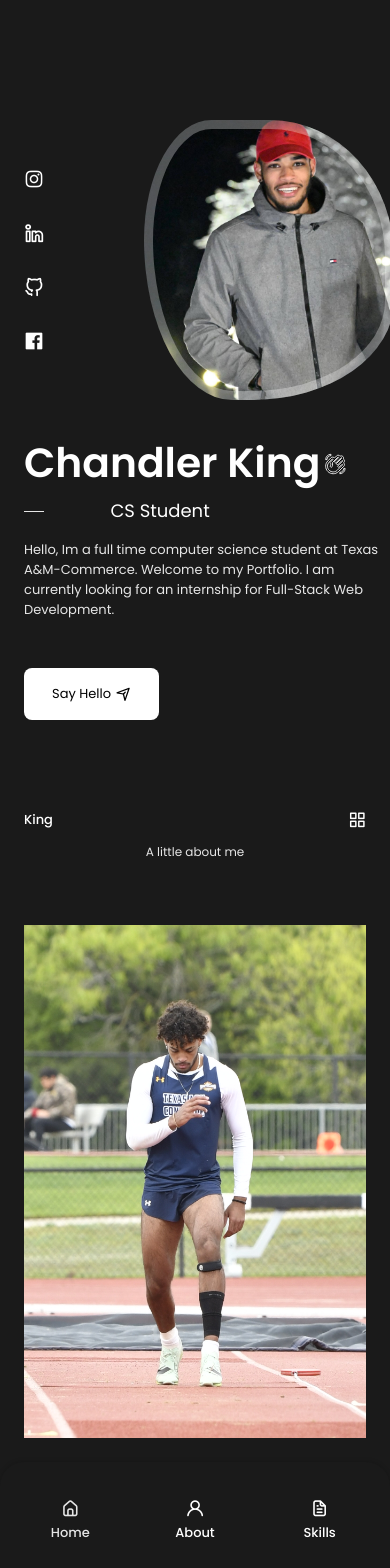
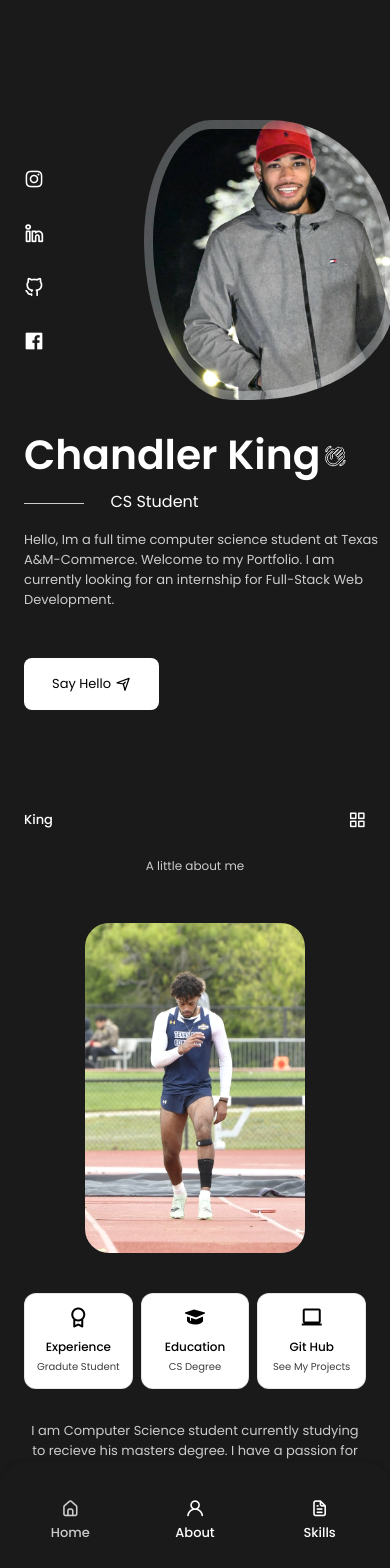
Before and after one commit to kingct19/Portfolio-React, a React (Create React App) app: page / in a window 390 px wide. Shown: the top 1568 px of the page. Built offline with nearby package versions, Linux system fonts and the light colour scheme.

Commit message:
About Me Section Complete

```diff
--- a/src/App.css
+++ b/src/App.css
@@ -9,7 +9,7 @@
   --hue: 0;
   --sat: 0%;
   --title-color: hsl(var(--hue), var(--sat), 100%);
-  --text-color: hsl(var(--hue), var(--sat), 90%);
+  --text-color: hsl(var(--hue), var(--sat), 80%);
   --body-color: hsl(var(--hue), var(--sat), 10%);
   --container-color: #000000;
 
@@ -48,8 +48,8 @@
   --z-modal: 1000;
 
   /*responsive typography*/
-  --big-font-size: 1.25rem;
-  --h1-font-size: 1.125rem;
+  --big-font-size: 2.25rem;
+  --h1-font-size: 2.125rem;
   --h2-font-size: 1rem;
   --h3-font-size: 0.875rem;
   --normal-font-size: 0.813rem;
@@ -127,7 +127,7 @@ html {
   margin-bottom: 4rem;
 }
 
-.section__subtitle,
+.section__title,
 .section__subtitle {
   text-align: center;
 }
@@ -142,7 +142,7 @@ html {
 
 .grid {
   display: grid;
-  gap: 2rem;
+  gap: 1.5rem;
 }
 
 /*buttons*/
--- a/src/components/About/About.jsx
+++ b/src/components/About/About.jsx
@@ -15,8 +15,10 @@ const About = () => {
           <Info />
 
           <p className="about__description">
-            Computer Science student currently studying to recieve his masters
-            degree
+            I am Computer Science student currently studying to recieve his
+            masters degree. I have a passion for learning new things and I am
+            always looking for new challenges. I am currently looking for a job
+            in the field of software development.
           </p>
 
           <a download="" href={CV} className="button button--flex">
@@ -27,7 +29,7 @@ const About = () => {
               id="arrow-circle-up"
             >
               <path
-                fill="#6563FF"
+                fill="var(--container-color)"
                 d="M12.71,8.29a1,1,0,0,0-.33-.21,1,1,0,0,0-.76,0,1,1,0,0,0-.33.21l-3,3a1,1,0,0,0,1.42,1.42L11,11.41V15a1,1,0,0,0,2,0V11.41l1.29,1.3a1,1,0,0,0,1.42,0,1,1,0,0,0,0-1.42ZM12,2A10,10,0,1,0,22,12,10,10,0,0,0,12,2Zm0,18a8,8,0,1,1,8-8A8,8,0,0,1,12,20Z"
               ></path>
             </svg>
--- a/src/components/About/Info.jsx
+++ b/src/components/About/Info.jsx
@@ -1,9 +1,27 @@
 import React from "react";
 
 const Info = () => {
-  <div className="about__info grid">
-    <div className="about__box"></div>
-  </div>;
+  return (
+    <div className="about__info grid">
+      <div className="about__box">
+        <i class="bx bx-award about__icon"></i>
+        <h3 className="about__title">Experience</h3>
+        <span className="about__subtitle">Gradute Student</span>
+      </div>
+
+      <div className="about__box">
+        <i class="bx bxs-graduation about__icon"></i>
+        <h3 className="about__title">Education</h3>
+        <span className="about__subtitle">CS Degree</span>
+      </div>
+
+      <div className="about__box">
+        <i class="bx bx-laptop about__icon"></i>
+        <h3 className="about__title">Git Hub</h3>
+        <span className="about__subtitle">See My Projects</span>
+      </div>
+    </div>
+  );
 };
 
 export default Info;
--- a/src/components/About/about.css
+++ b/src/components/About/about.css
@@ -0,0 +1,103 @@
+.about__container {
+  grid-template-columns: repeat(2, 1fr);
+  align-items: center;
+  column-gap: 4rem;
+}
+
+.about__img {
+  width: 350px;
+  border-radius: 1.5rem;
+  justify-self: center;
+}
+
+.about__info {
+  grid-template-columns: repeat(3, 140px);
+  gap: 0.5rem;
+  margin-bottom: var(--mb-2);
+}
+
+.about__box {
+  background-color: white;
+  border: 1px solid rgba(0, 0, 0, 0.1);
+  border-radius: 0.75rem;
+  text-align: center;
+  padding: 1rem 1.25rem;
+}
+
+.about__icon {
+  font-size: 1.5rem;
+  color: black;
+  margin-bottom: var(--mb-0-5);
+}
+
+.about__title {
+  font-size: var(--small-font-size);
+  font-weight: var(--font-medium);
+  color: black;
+}
+
+.about__subtitle {
+  font-size: var(--smaller-font-size);
+  color: rgb(64, 60, 60);
+}
+
+.about__description {
+  padding: 0 4rem 0 0;
+  margin-bottom: var(--mb-2);
+}
+
+/*breakpoints*/
+@media screen and (max-width: 768px) {
+  body {
+    margin: 0 0 var(--header-height) 0;
+  }
+
+  .section {
+    padding: 2rem 0 4rem;
+  }
+
+  .section__subtitle {
+    margin-bottom: var(--mb-3);
+  }
+}
+@media screen and (max-width: 992px) {
+  .about__container {
+    grid-template-columns: 1fr;
+    row-gap: 2.5rem;
+  }
+
+  .about__img {
+    width: 220px;
+  }
+
+  .about__box {
+    padding: 0.75rem 0.5rem;
+  }
+
+  .about__data {
+    text-align: center;
+  }
+
+  .about__info {
+    justify-content: center;
+  }
+
+  .about__description {
+    padding: 0 5rem;
+    margin-bottom: 2rem;
+  }
+}
+@media screen and (max-width: 576px) {
+  .about__info {
+    grid-template-columns: repeat(3, 1fr);
+  }
+
+  .about__description {
+    padding: 0;
+  }
+}
+@media screen and (max-width: 350px) {
+  .about__info {
+    grid-template-columns: repeat(2, 1fr);
+  }
+}
--- a/src/components/Home/home.css
+++ b/src/components/Home/home.css
@@ -58,7 +58,7 @@
   position: relative;
   padding-left: 5.4rem;
   font-weight: var(--font-normal);
-  font-size: var(--h1-font-size);
+  font-size: var(--h2-font-size);
   margin-bottom: var(--mb-1);
 }
 
@@ -159,7 +159,7 @@
   }
 
   .home__subtitle::before {
-    width: 20px;
+    width: 60px;
     top: 0.875rem;
   }
 
@@ -187,9 +187,4 @@
     width: 20px;
     height: 20px;
   }
-
-  .button button--flex {
-    font-size: 1.875rem;
-    text-decoration: black;
-  }
 }
```
